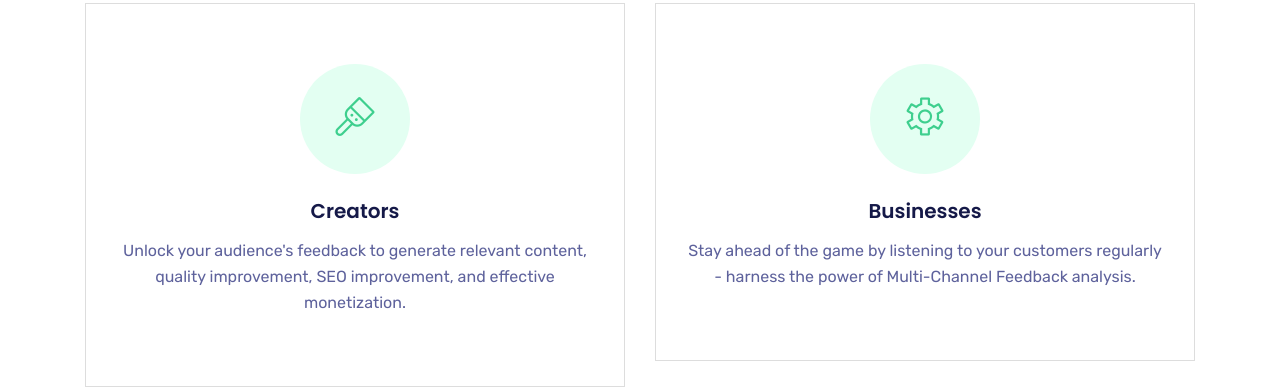
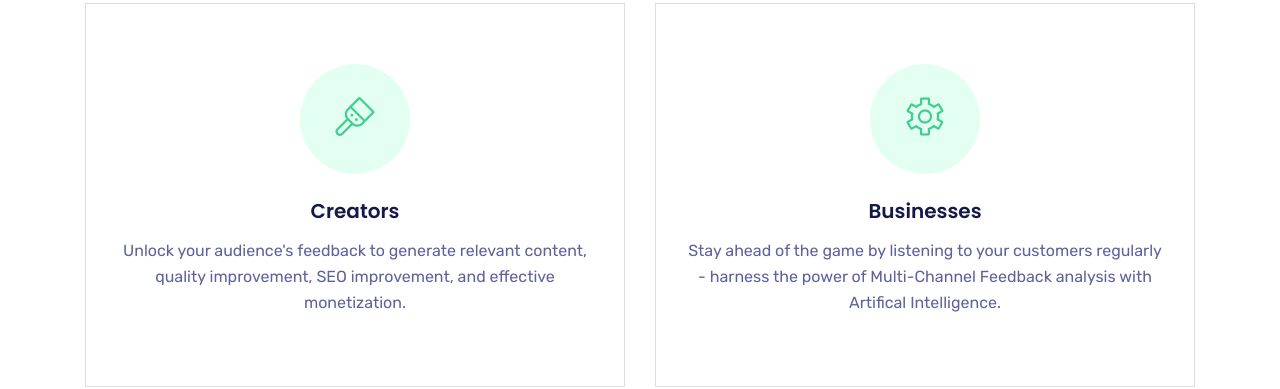
Before and after one commit to aashryap/yt-comments-website, a plain HTML site: page index.html in a window 1280 px wide. Shown: the part 933-1322 px from the top of the page. Drawn offline with Linux system fonts and the light colour scheme; a script that the page names is missing; files whose address does not match are found by name.

Commit message:
Added text changes

```diff
--- a/index.html
+++ b/index.html
@@ -167,7 +167,8 @@
               <h4>Businesses</h4>
               <p>
                 Stay ahead of the game by listening to your customers regularly
-                - harness the power of Multi-Channel Feedback analysis.
+                - harness the power of Multi-Channel Feedback analysis with
+                Artifical Intelligence.
               </p>
             </div>
           </div>
```
